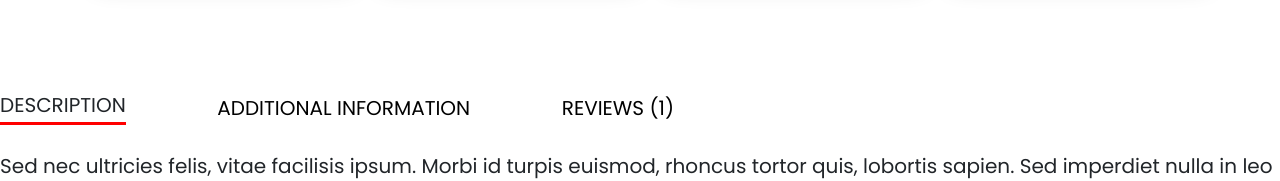
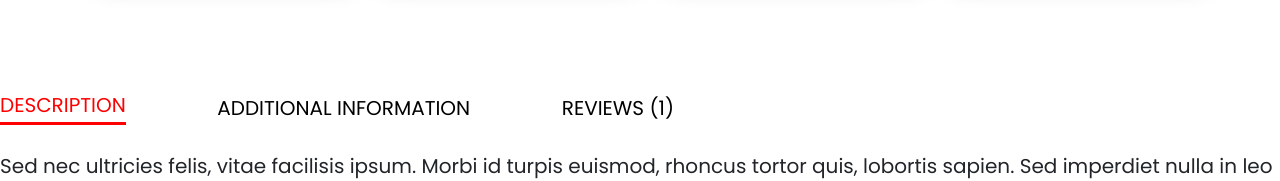
Before and after one commit to sanjuverma373/shose-deatial, a plain HTML site: page index.html in a window 1280 px wide. Shown: the part 1592-1773 px from the top of the page. Drawn offline with nearby package versions, Linux system fonts and the light colour scheme.

Commit message:
gap modified

```diff
--- a/assets/css/style.css
+++ b/assets/css/style.css
@@ -18,13 +18,6 @@
 .ff-josefin{
     font-family: 'Josefin Sans', sans-serif;
 }
-
-
-
-
-
-
-
 
 /* nav-section */
 .nav-bg-crd{
@@ -107,26 +100,6 @@ padding: 10px 32px;
 border: 1px solid #28A745;
 color: #28A745;
 }
-
-
-
-
-/* select {
-    display: block;
-    appearance: none;
-
-    background-repeat: no-repeat;
-    background-position: right 10px center;
-    background-size: 1em;
-    outline: none;
-    border-radius: 21px;
-    border: 1px solid black;
-    padding-right: 60px;
-    padding-left: 20px;
-    cursor: pointer;
-} */
-
-
 .outline_border{
     height: 35px;
     width: 35px;
@@ -136,7 +109,6 @@ color: #28A745;
     border-radius: 2px;
     outline: unset !important;
 }
-
 .red-box{
     width: 30px;
     height: 30px;
@@ -173,15 +145,6 @@ opacity: 0.5;
 background: #000;
 }
 
-
-
-
-
-
-
-
-
-
 /* foot locker */
  h2 {
      font-size: unset !important;
@@ -191,7 +154,6 @@ background: #000;
 background: #FFF;
 box-shadow: 12px 4px 25px 0px rgba(0, 0, 0, 0.20);
 }
-
 
 .foot-common-btn{
     border-radius: 10px;
@@ -206,8 +168,6 @@ border: 1px solid rgba(0, 0, 0, 0.12);
 background: #FFF;
 padding: 4px 24px;
 }
-
-
 
 /* tab-section */
 
@@ -227,7 +187,7 @@ padding: 4px 24px;
 
 .tabopen {
     transform: translateY(-3px);
-    color: var(--color-red) !important;
+    color: red !important;
 }
 
 .tabopen::after {
@@ -242,8 +202,6 @@ padding: 4px 24px;
 .cursar-pointer{
     cursor: pointer;
 }
-
-
 
 /* related-section */
 .related-sec-crd{
@@ -305,19 +263,6 @@ padding: 12px 16px;
     color: white;
 
 }
-
-
-
-
-
-
-
-
-
-
-
-
-
 
 /* footer-section */
 .ft-crd{
```
